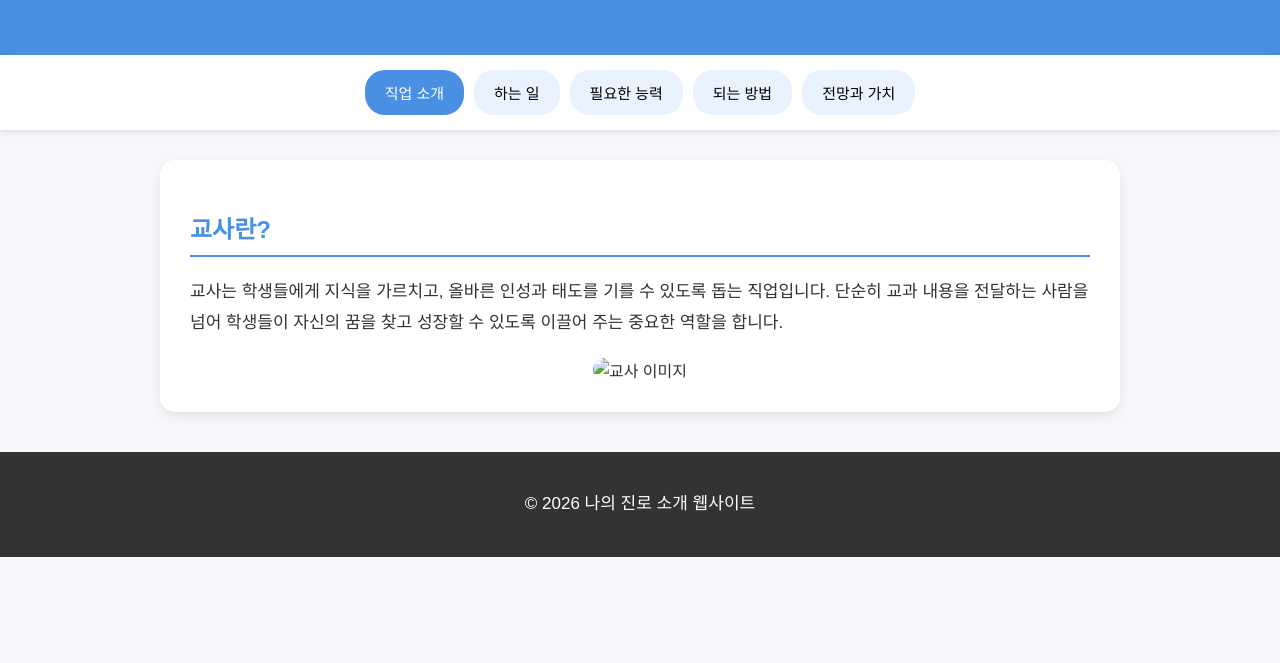
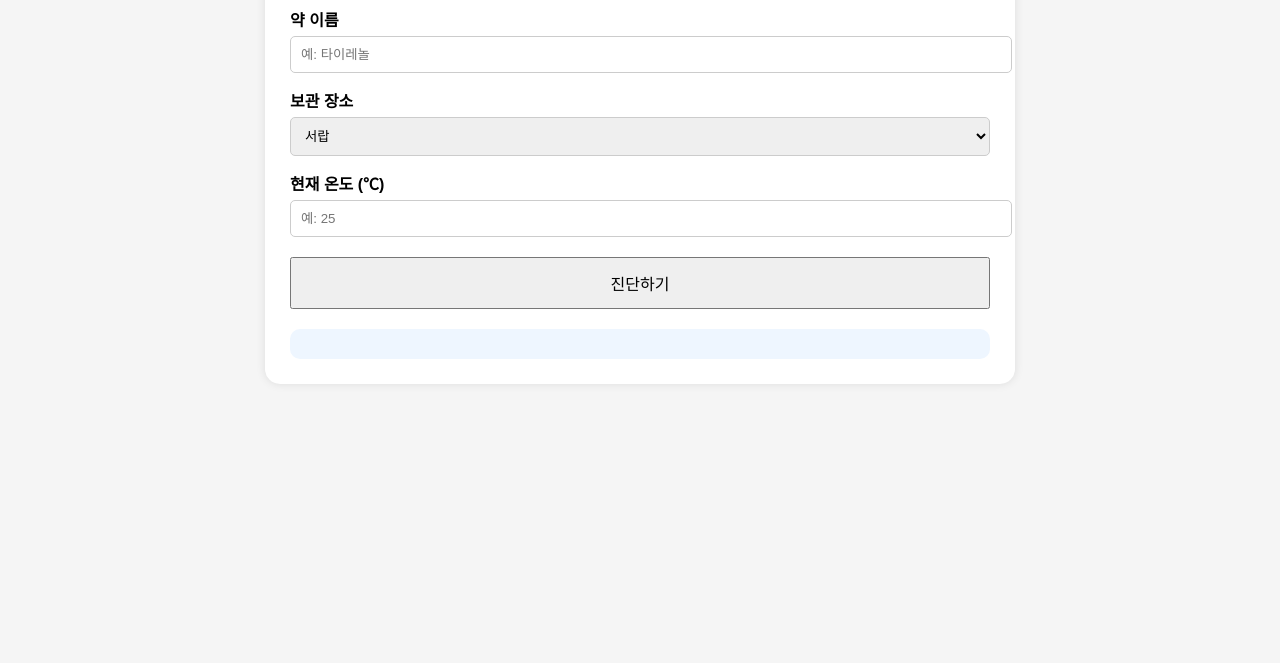
Before and after one commit to ljy090105-cmyk/Juyeon, a plain HTML site: page index.html in a window 1280 px wide. Shown: the part 137-800 px from the top of the page. Drawn offline with Linux system fonts and the light colour scheme.

Commit message:
Update index.html

```diff
--- a/index.html
+++ b/index.html
@@ -2,243 +2,130 @@
 <html lang="ko">
 <head>
 <meta charset="UTF-8">
-  <title>교사라는 직업 소개</title>
+<meta name="viewport" content="width=device-width, initial-scale=1.0">
+<title>약 보관 도우미</title>
 
 <style>
-    body {
-      margin: 0;
-      font-family: "맑은 고딕", Arial, sans-serif;
-      background-color: #f5f7fa;
-      color: #333;
+body{
+    font-family: Arial, sans-serif;
+    background:#f5f5f5;
+    margin:0;
+    padding:30px;
 }
 
-    header {
-      background-color: #4a90e2;
-      color: white;
-      text-align: center;
-      padding: 40px 20px;
+.container{
+    max-width:700px;
+    margin:auto;
+    background:white;
+    padding:25px;
+    border-radius:15px;
+    box-shadow:0 0 10px rgba(0,0,0,0.1);
 }
 
-    header h1 {
-      margin: 0;
-      font-size: 36px;
+h1{
+    text-align:center;
 }
 
-    header p {
-      font-size: 18px;
-      margin-top: 10px;
+label{
+    display:block;
+    margin-top:15px;
+    font-weight:bold;
 }
 
-    nav {
-      background-color: white;
-      display: flex;
-      justify-content: center;
-      gap: 10px;
-      padding: 15px;
-      box-shadow: 0 2px 6px rgba(0,0,0,0.1);
-      position: sticky;
-      top: 0;
+input, select{
+    width:100%;
+    padding:10px;
+    margin-top:5px;
+    border:1px solid #ccc;
+    border-radius:5px;
 }
 
-    nav button {
-      border: none;
-      background-color: #e9f2ff;
-      padding: 12px 20px;
-      border-radius: 20px;
-      cursor: pointer;
-      font-size: 15px;
+button{
+    width:100%;
+    margin-top:20px;
+    padding:12px;
+    font-size:16px;
+    cursor:pointer;
 }
 
-    nav button:hover {
-      background-color: #4a90e2;
-      color: white;
-    }
-
-    nav button.active {
-      background-color: #4a90e2;
-      color: white;
-    }
-
-    section {
-      display: none;
-      max-width: 900px;
-      margin: 30px auto;
-      background-color: white;
-      padding: 30px;
-      border-radius: 15px;
-      box-shadow: 0 4px 10px rgba(0,0,0,0.08);
-    }
-
-    section.active {
-      display: block;
-    }
-
-    h2 {
-      color: #4a90e2;
-      border-bottom: 2px solid #4a90e2;
-      padding-bottom: 10px;
-    }
-
-    p {
-      line-height: 1.8;
-      font-size: 17px;
-    }
-
-    ul {
-      line-height: 2;
-      font-size: 17px;
-    }
-
-    .image-box {
-      text-align: center;
-      margin-top: 20px;
-    }
-
-    .image-box img {
-      width: 80%;
-      max-width: 500px;
-      border-radius: 15px;
-    }
-
-    .card-container {
-      display: flex;
-      gap: 20px;
-      flex-wrap: wrap;
-      margin-top: 20px;
-    }
-
-    .card {
-      flex: 1;
-      min-width: 220px;
-      background-color: #f0f6ff;
-      padding: 20px;
-      border-radius: 12px;
-      text-align: center;
-    }
-
-    .card h3 {
-      color: #2f6fb3;
-    }
-
-    footer {
-      text-align: center;
-      padding: 20px;
-      background-color: #333;
-      color: white;
-      margin-top: 40px;
+.result{
+    margin-top:20px;
+    padding:15px;
+    background:#eef6ff;
+    border-radius:10px;
 }
 </style>
 </head>
 
 <body>
 
-  <header>
-    <h1>교사 직업 소개</h1>
-    <p>학생들의 꿈과 성장을 함께 만들어가는 직업</p>
-  </header>
+<div class="container">
 
-  <nav>
-    <button class="tab-button active" onclick="showTab('intro')">직업 소개</button>
-    <button class="tab-button" onclick="showTab('work')">하는 일</button>
-    <button class="tab-button" onclick="showTab('ability')">필요한 능력</button>
-    <button class="tab-button" onclick="showTab('path')">되는 방법</button>
-    <button class="tab-button" onclick="showTab('future')">전망과 가치</button>
-  </nav>
+<h1>💊 약 보관 도우미</h1>
 
-  <section id="intro" class="active">
-    <h2>교사란?</h2>
-    <p>
-      교사는 학생들에게 지식을 가르치고, 올바른 인성과 태도를 기를 수 있도록 돕는 직업입니다.
-      단순히 교과 내용을 전달하는 사람을 넘어 학생들이 자신의 꿈을 찾고 성장할 수 있도록 이끌어 주는 중요한 역할을 합니다.
-    </p>
+<label>약 이름</label>
+<input type="text" id="medicine" placeholder="예: 타이레놀">
 
-    <div class="image-box">
-      <img src="teacher.jpg" alt="교사 이미지">
-    </div>
-  </section>
+<label>보관 장소</label>
+<select id="place">
+    <option value="drawer">서랍</option>
+    <option value="fridge">냉장고</option>
+    <option value="bathroom">화장실</option>
+    <option value="car">차량 내부</option>
+</select>
 
-  <section id="work">
-    <h2>교사가 하는 일</h2>
-    <ul>
-      <li>학생들에게 교과 내용을 가르칩니다.</li>
-      <li>학생들의 생활 습관과 인성을 지도합니다.</li>
-      <li>시험, 수행평가, 과제 등을 통해 학습 상태를 평가합니다.</li>
-      <li>진로 상담을 통해 학생들이 미래를 준비하도록 돕습니다.</li>
-      <li>학급 운영, 학교 행사, 동아리 활동 등을 지도합니다.</li>
-    </ul>
-  </section>
+<label>현재 온도 (℃)</label>
+<input type="number" id="temp" placeholder="예: 25">
 
-  <section id="ability">
-    <h2>교사에게 필요한 능력</h2>
+<button onclick="checkMedicine()">진단하기</button>
 
-    <div class="card-container">
-      <div class="card">
-        <h3>의사소통 능력</h3>
-        <p>학생들과 잘 대화하고 이해하는 능력이 필요합니다.</p>
+<div id="result" class="result"></div>
+
 </div>
 
-      <div class="card">
-        <h3>전문 지식</h3>
-        <p>가르치는 과목에 대한 깊은 이해가 필요합니다.</p>
-      </div>
+<script>
 
-      <div class="card">
-        <h3>책임감</h3>
-        <p>학생들의 성장에 책임감을 가지고 지도해야 합니다.</p>
-      </div>
+function checkMedicine(){
 
-      <div class="card">
-        <h3>공감 능력</h3>
-        <p>학생들의 고민과 감정을 이해하는 태도가 중요합니다.</p>
-      </div>
-    </div>
-  </section>
+    let medicine = document.getElementById("medicine").value;
+    let place = document.getElementById("place").value;
+    let temp = Number(document.getElementById("temp").value);
 
-  <section id="path">
-    <h2>교사가 되는 방법</h2>
-    <p>
-      교사가 되기 위해서는 보통 사범대학이나 교육대학에 진학하거나,
-      일반 대학에서 교직 과정을 이수해야 합니다.
-      이후 교원 자격증을 취득하고 임용시험에 합격하면 국공립학교 교사가 될 수 있습니다.
-    </p>
+    let score = 100;
 
-    <ul>
-      <li>초등교사: 교육대학교 진학</li>
-      <li>중등교사: 사범대학 또는 교직 이수</li>
-      <li>교원 자격증 취득</li>
-      <li>교원 임용시험 준비 및 합격</li>
-    </ul>
-  </section>
+    if(place === "bathroom") score -= 20;
+    if(place === "car") score -= 40;
 
-  <section id="future">
-    <h2>교사의 전망과 가치</h2>
-    <p>
-      인공지능과 디지털 기술이 발전해도 학생을 이해하고 정서적으로 지지하는 교사의 역할은 여전히 중요합니다.
-      앞으로의 교사는 지식을 전달하는 사람뿐만 아니라 학생의 진로를 함께 고민하고,
-      창의력과 문제 해결력을 키워 주는 조력자의 역할을 하게 될 것입니다.
-    </p>
-  </section>
+    if(temp > 30) score -= 30;
+    if(temp < 1) score -= 20;
 
-  <footer>
-    <p>© 2026 나의 진로 소개 웹사이트</p>
-  </footer>
+    let resultText = "";
 
-  <script>
-    function showTab(tabId) {
-      const sections = document.querySelectorAll("section");
-      const buttons = document.querySelectorAll(".tab-button");
+    if(score >= 80){
+        resultText = "✅ 적절한 보관 환경입니다.";
+    }
+    else if(score >= 50){
+        resultText = "⚠ 보관 환경을 확인해 보세요.";
+    }
+    else{
+        resultText = "🚨 약품 품질 저하 위험이 있습니다.";
+    }
 
-      sections.forEach(section => {
-        section.classList.remove("active");
-      });
+    document.getElementById("result").innerHTML =
+    "<h2>진단 결과</h2>" +
+    "<p><b>약 이름:</b> " + medicine + "</p>" +
+    "<p><b>안전도:</b> " + score + "점</p>" +
+    "<p><b>평가:</b> " + resultText + "</p>" +
+    "<hr>" +
+    "<h3>권장 사항</h3>" +
+    "<ul>" +
+    "<li>직사광선을 피하세요.</li>" +
+    "<li>제품 설명서의 보관 방법을 확인하세요.</li>" +
+    "<li>고온의 차량 내부 보관은 피하세요.</li>" +
+    "<li>습기가 많은 화장실 보관은 피하는 것이 좋습니다.</li>" +
+    "</ul>";
+}
 
-      buttons.forEach(button => {
-        button.classList.remove("active");
-      });
-
-      document.getElementById(tabId).classList.add("active");
-      event.target.classList.add("active");
-    }
 </script>
 
 </body>
```
Lines whose indentation alone changed are shown as unchanged.
